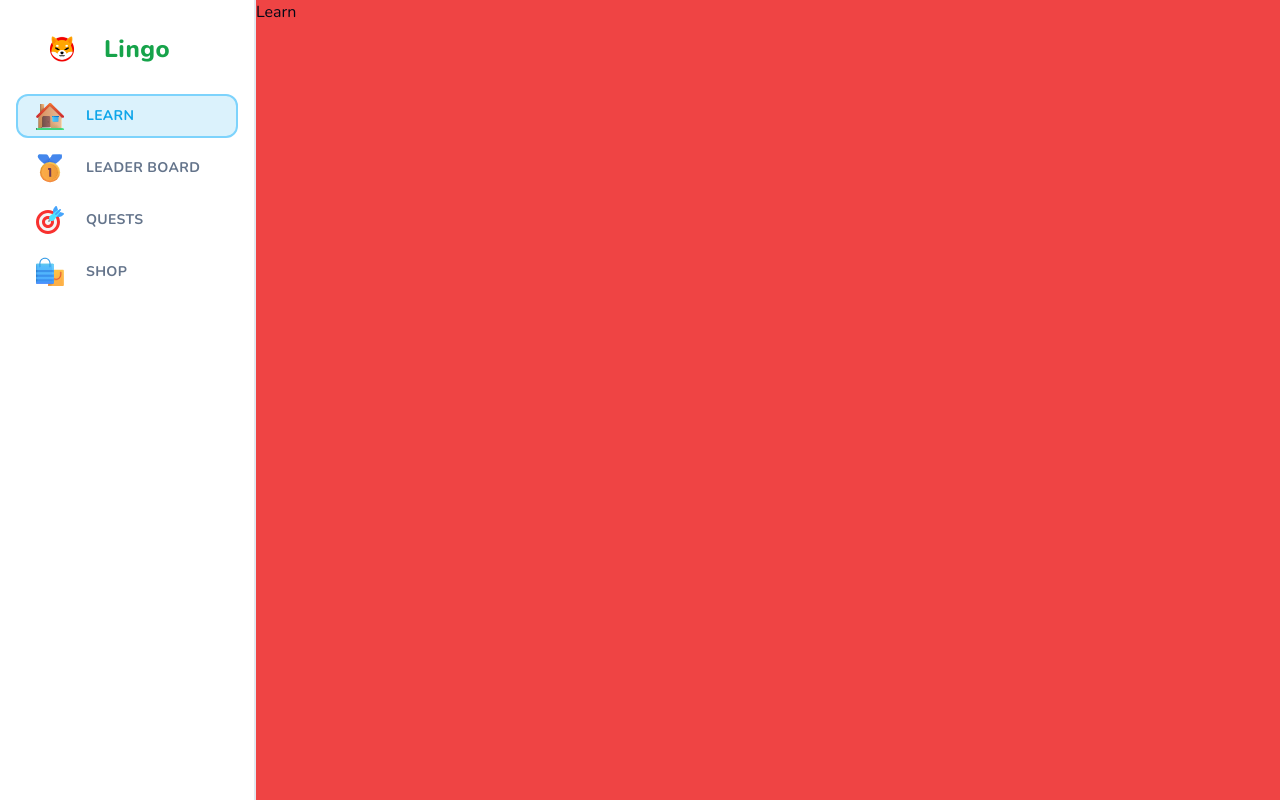
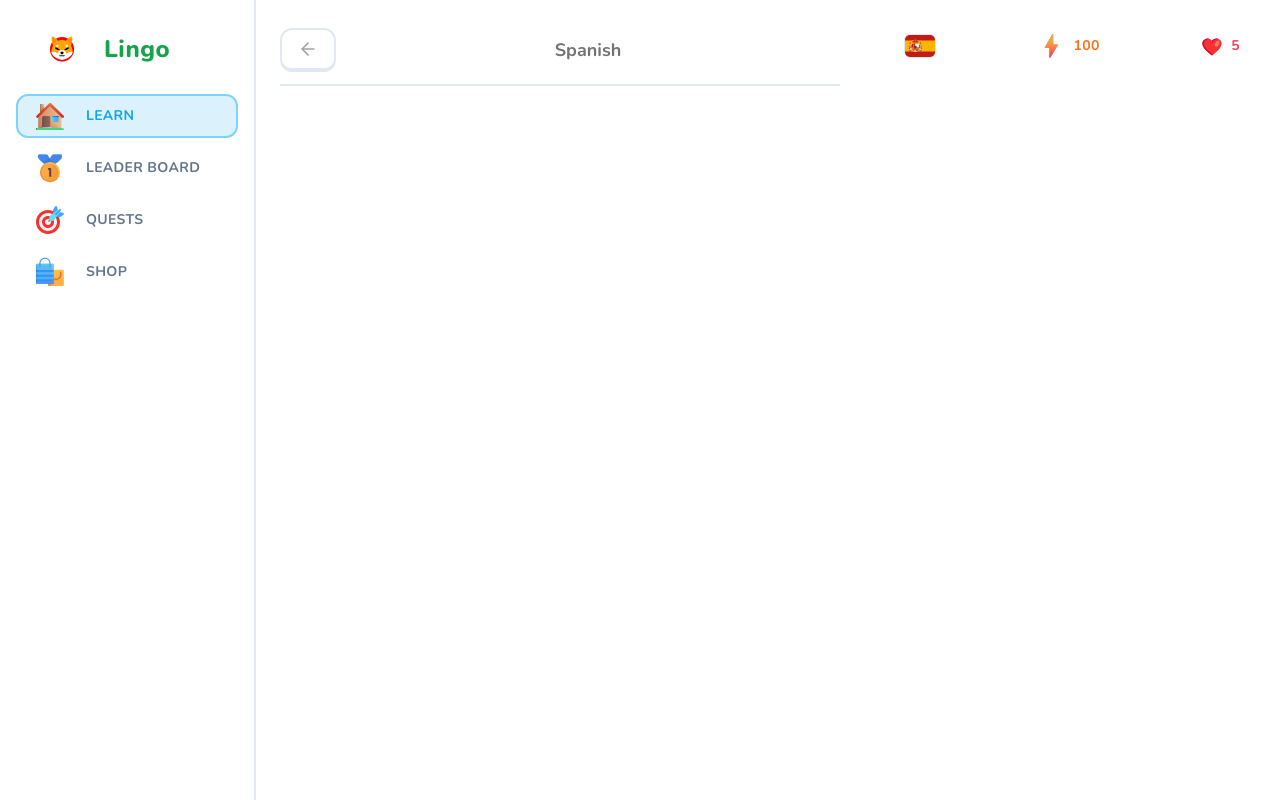
Before and after one commit to jdk2se/lingo-at-home, a Next.js app: page /learn in a window 1280 px wide. Built offline with nearby package versions, Linux system fonts and the light colour scheme.

Commit message:
static part is done

```diff
--- a/app/(main)/layout.tsx
+++ b/app/(main)/layout.tsx
@@ -11,7 +11,7 @@
     <MobileHeader />
     <Sidebar className="hidden lg:flex" />
     <main className="lg:pl-[256px] h-full pt-[50px] lg:pt-0">
-      <div className="bg-red-500 h-full">
+      <div className="max-w-[1056px] mx-auto pt-6 h-full">
         {children}
       </div>
     </main>
--- /dev/null
+++ b/app/(main)/learn/header.tsx
@@ -0,0 +1,25 @@
+import Link from "next/link";
+import { ArrowLeft } from "lucide-react";
+import { Button } from "@/components/ui/button";
+
+type Props = {
+  title: string;
+}
+
+const Header = ({ title }: Props) => {
+  return (
+    <div className="sticky top-0 bg-white pb-3 lg:pt-[28px] lg:mt-[-28px] flex items-center justify-between border-b-2 mb-5 text-neutral-500 lg:z-50">
+      <Link href="/courses">
+        <Button>
+          <ArrowLeft className="h-5 w-5 stroke-2 text-neutral-400" />
+        </Button>
+      </Link>
+      <h1 className="font-bold text-lg">
+        {title}
+      </h1>
+      <div />
+    </div>
+  );
+};
+
+export default Header;
--- a/app/(main)/learn/page.tsx
+++ b/app/(main)/learn/page.tsx
@@ -1,7 +1,22 @@
+import StickyWrapper from "@/components/sticky-wrapper";
+import FeedWrapper from "@/components/feed-wrapper";
+import Header from "@/app/(main)/learn/header";
+import UserProgress from "@/components/user-progress";
+
 const LearnPage = () => {
   return (
-    <div>
-      Learn
+    <div className="flex flex-row-reverse gap-[48px] px-6">
+      <StickyWrapper>
+        <UserProgress
+          activeCourse={{ title: 'Spanish', imgSrc: '/es.svg' }}
+          hearts={5}
+          points={100}
+          hasActiveSubscription={false}
+        />
+      </StickyWrapper>
+      <FeedWrapper>
+        <Header title="Spanish" />
+      </FeedWrapper>
     </div>
   );
 };
--- /dev/null
+++ b/components/feed-wrapper.tsx
@@ -0,0 +1,13 @@
+type Props = {
+  children: React.ReactNode;
+}
+
+const FeedWrapper = ({ children }: Props) => {
+  return (
+    <div className="flex-1 relative top-0 pb-10">
+      {children}
+    </div>
+  );
+};
+
+export default FeedWrapper;
--- /dev/null
+++ b/components/sticky-wrapper.tsx
@@ -0,0 +1,15 @@
+type Props = {
+  children: React.ReactNode;
+};
+
+const StickyWrapper = ({ children }: Props) => {
+  return (
+    <div className="hidden lg:block w-[368px] sticky self-end bottom-6">
+      <div className="min-h-[calc(100vh-48px)] sticky top-6 flex flex-col gap-y-4">
+        {children}
+      </div>
+    </div>
+  );
+};
+
+export default StickyWrapper;
--- /dev/null
+++ b/components/user-progress.tsx
@@ -0,0 +1,51 @@
+import Link from "next/link";
+import { Button } from "@/components/ui/button";
+import Image from "next/image";
+import { InfinityIcon } from "lucide-react";
+
+type Props = {
+  activeCourse: { imgSrc: string; title: string };
+  hearts: number;
+  points: number;
+  hasActiveSubscription: boolean;
+};
+
+const UserProgress = ({ activeCourse, hearts, points, hasActiveSubscription }: Props) => {
+  return (
+    <div className="flex items-center justify-between gap-x-2 w-full">
+      <Link href="/courses">
+        <Button variant={'ghost'}>
+          <Image
+            src={activeCourse.imgSrc}
+            alt={activeCourse.title}
+            width={32}
+            height={32}
+            className="rounded-md border"
+          />
+        </Button>
+      </Link>
+      <Link href="/shop">
+        <Button variant={'ghost'} className="text-orange-500">
+          <Image src="/points.svg" height={28} width={28} alt="Points" className="mr-2" />
+          {points}
+        </Button>
+      </Link>
+      <Link href="/shop">
+        <Button variant={'ghost'} className="text-rose-500">
+          <Image
+            src="/heart.svg"
+            height={22}
+            width={22}
+            alt="Hearts"
+            className="mr-2"
+          />
+          {hasActiveSubscription
+            ? <InfinityIcon className="h-4 w-4 stroke-[3]" />
+            : hearts}
+        </Button>
+      </Link>
+    </div>
+  );
+};
+
+export default UserProgress;
```
Also changed, not shown: public/heart.svg (added), public/points.svg (added).
